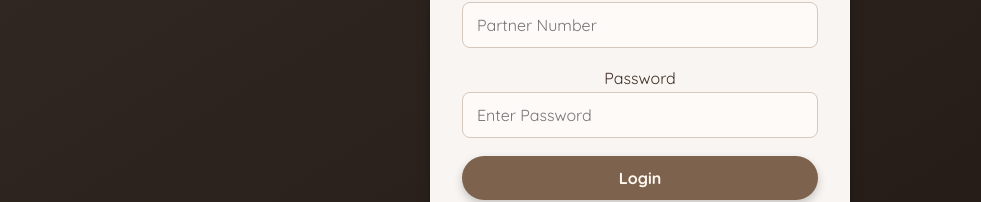
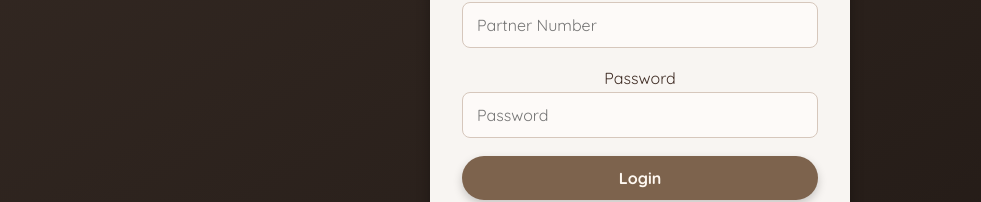
Before and after one commit to brepp22/greenapron, a React (Create React App) app in the folder greenapron/: page /login in a window 1280 px wide. Shown: the part 373-575 px from the top of the page, without its empty margins (0-981 px from the left). Built offline with nearby package versions, Linux system fonts and the light colour scheme.

Commit message:
layout wip

```diff
--- a/greenapron/src/components/LoginForm.jsx
+++ b/greenapron/src/components/LoginForm.jsx
@@ -312,7 +312,7 @@ const LoginForm = ({ setToken }) => {
           className="input-field"
           type="password"
           name="password"
-          placeholder="Enter Password"
+          placeholder="Password"
           value={form.password}
           onChange={handleChange}
           required
```
